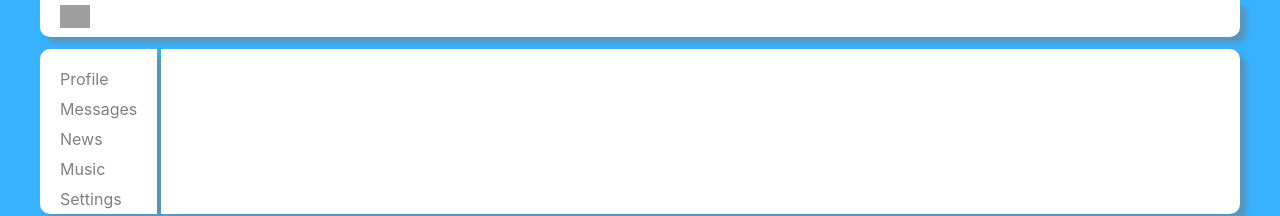
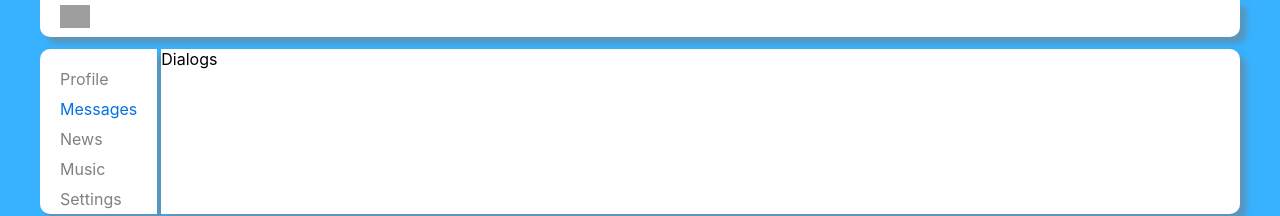
Before and after one commit to dArtsemyev/social-network, a React (Create React App) app: page /dialogs in a window 1280 px wide. Shown: the top 216 px of the page. Built offline with nearby package versions, Linux system fonts and the light colour scheme; grey boxes are pictures that could not be loaded.

Commit message:
Component Messages was refactored to componet Dialogs

```diff
--- a/src/App.tsx
+++ b/src/App.tsx
@@ -3,7 +3,7 @@ import "./App.css";
 import Header from "./components/Header/Header";
 import Navbar from "./components/Navbar/Navbar";
 import Profile from "./components/Profile/Profile";
-import Messages from "./components/Messages/Messages";
+import Dialogs from "./components/Dialogs/Dialogs";
 import News from "./components/News/News";
 import Music from "./components/Music/Music";
 import Settings from "./components/Settings/Settings";
@@ -19,7 +19,7 @@ function App() {
                     <Navbar/>
                     <div className="content">
                         <Route path="/profile" component={Profile}/>
-                        <Route path="/messages" component={Messages}/>
+                        <Route path="/dialogs" component={Dialogs}/>
                         <Route path="/news" component={News}/>
                         <Route path="/music" component={Music}/>
                         <Route path="/settings" component={Settings}/>
--- /dev/null
+++ b/src/components/Dialogs/Dialogs.module.css
@@ -0,0 +1,3 @@
+.dialogs {
+
+}
--- /dev/null
+++ b/src/components/Dialogs/Dialogs.tsx
@@ -0,0 +1,12 @@
+import React from "react"
+import s from "./Dialogs.module.css"
+
+function Dialogs() {
+    return (
+        <div className={s.dialogs}>
+            Dialogs
+        </div>
+    );
+}
+
+export default Dialogs;
--- a/src/components/Messages/Messages.module.css
+++ /dev/null
@@ -1,3 +0,0 @@
-.messages {
-
-}
--- a/src/components/Messages/Messages.tsx
+++ /dev/null
@@ -1,12 +0,0 @@
-import React from "react"
-import s from "./Messages.module.css"
-
-function Messages() {
-    return (
-        <div className={s.messages}>
-            Messages
-        </div>
-    );
-}
-
-export default Messages;
--- a/src/components/Navbar/Navbar.tsx
+++ b/src/components/Navbar/Navbar.tsx
@@ -9,7 +9,7 @@ function Navbar() {
                 <NavLink to="/profile" activeClassName={s.active}>Profile</NavLink>
             </div>
             <div className={s.navButton}>
-                <NavLink to="/messages" activeClassName={s.active}>Messages</NavLink>
+                <NavLink to="/dialogs" activeClassName={s.active}>Messages</NavLink>
             </div>
             <div className={s.navButton}>
                 <NavLink to="/news" activeClassName={s.active}>News</NavLink>
```
